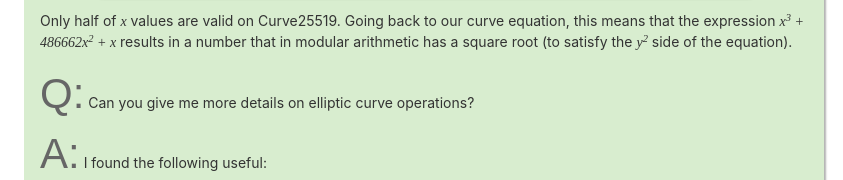
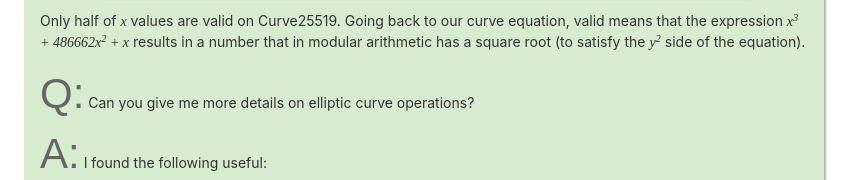
Before and after one commit to syncsynchalt/illustrated-x25519, a plain HTML site: page site/index.html in a window 1280 px wide. Shown: the part 2852-3032 px from the top of the page, 216-1059 px from the left. Drawn offline with Linux system fonts and the light colour scheme; files whose address does not match are found by name.

Commit message:
A more specific word

```diff
--- a/site/index.html
+++ b/site/index.html
@@ -381,7 +381,7 @@ keys for a secure connection.
 </div>
 
 <p>Only half of <span class="math">x</span> values are valid on Curve25519.
-    Going back to our curve equation, this means that the expression
+    Going back to our curve equation, valid means that the expression
     <span class="math">x<sup>3</sup> + 486662x<sup>2</sup> + x</span>
     results in a number that in modular arithmetic has a square root
     (to satisfy the
```
